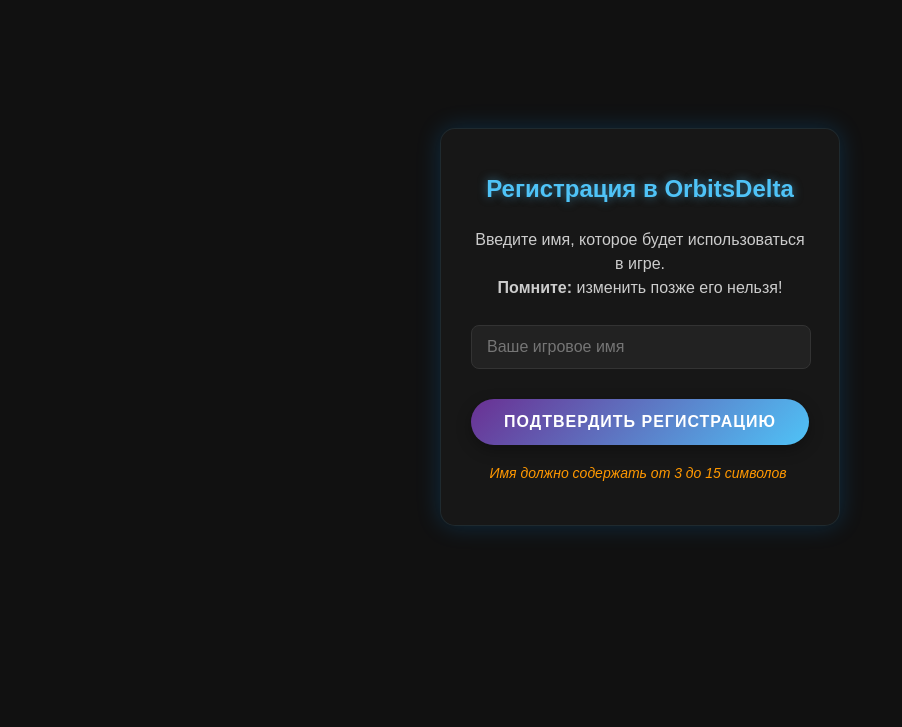
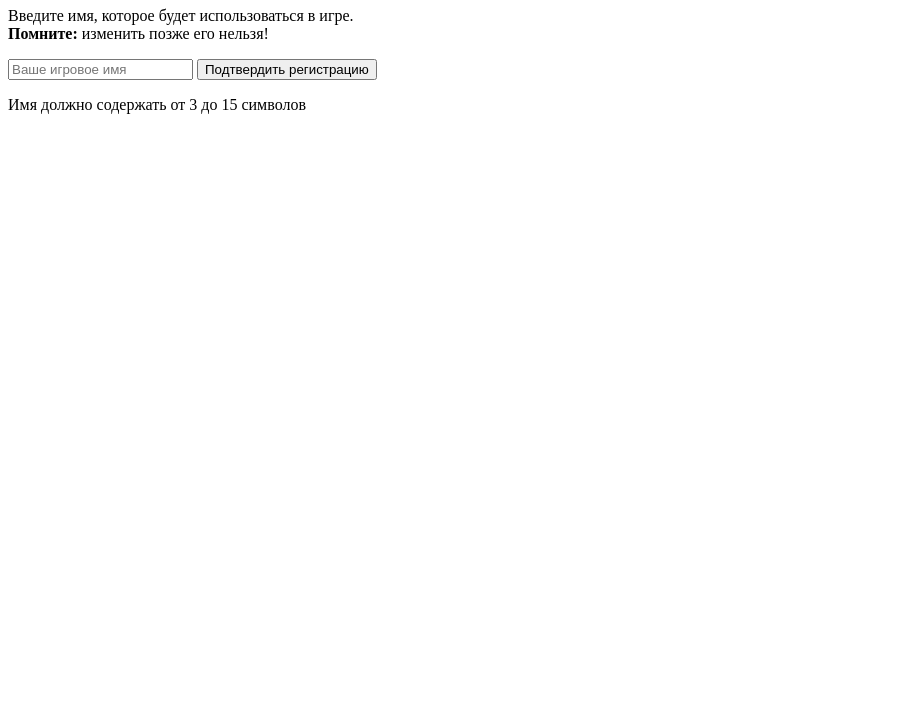
Before and after one commit to OrbitsDelta/Game, a plain HTML site: page Page1.html in a window 1280 px wide. Shown: the part 73-800 px from the top of the page, without its empty margins (0-902 px from the left). Drawn offline with Linux system fonts and the light colour scheme.

Commit message:
Update Page1.html

```diff
--- a/Page1.html
+++ b/Page1.html
@@ -7,121 +7,7 @@
     <meta name="apple-mobile-web-app-status-bar-style" content="black-translucent">
     <title>OrbitsDelta - Регистрация</title>
     <style>
-        :root {
-            --app-height: 100%;
-        }
-
-        html, body {
-            margin: 0;
-            padding: 0;
-            width: 100%;
-            height: var(--app-height);
-            overflow: hidden;
-            font-family: 'Arial', sans-serif;
-            background: #111;
-            color: #fff;
-        }
-
-        body {
-            display: flex;
-            justify-content: center;
-            align-items: center;
-            text-align: center;
-        }
-
-        .registration-container {
-            background: rgba(26, 26, 26, 0.8);
-            border-radius: 15px;
-            padding: 30px;
-            width: calc(100% - 40px);
-            max-width: 400px;
-            box-shadow: 0 0 25px rgba(0, 150, 255, 0.2);
-            border: 1px solid rgba(100, 200, 255, 0.1);
-            margin: 0 auto;
-            box-sizing: border-box;
-        }
-
-        h1 {
-            color: #4fc3f7;
-            margin-bottom: 25px;
-            font-size: 24px;
-            text-shadow: 0 0 10px rgba(79, 195, 247, 0.5);
-        }
-
-        .info-text {
-            color: #ccc;
-            margin-bottom: 25px;
-            line-height: 1.5;
-            font-size: 16px;
-        }
-
-        .input-field {
-            width: calc(100% - 30px);
-            padding: 12px 15px;
-            margin-bottom: 20px;
-            border: 1px solid #333;
-            border-radius: 8px;
-            background: #222;
-            color: #fff;
-            font-size: 16px;
-            transition: all 0.3s;
-        }
-
-        .input-field:focus {
-            outline: none;
-            border-color: #4fc3f7;
-            box-shadow: 0 0 10px rgba(79, 195, 247, 0.5);
-        }
-
-        .submit-btn {
-            background: linear-gradient(135deg, #6a3093 0%, #4fc3f7 100%);
-            color: white;
-            border: none;
-            padding: 14px 30px;
-            font-size: 16px;
-            border-radius: 50px;
-            cursor: pointer;
-            transition: all 0.3s;
-            width: 100%;
-            font-weight: bold;
-            text-transform: uppercase;
-            letter-spacing: 1px;
-            margin-top: 10px;
-            box-shadow: 0 5px 15px rgba(0, 0, 0, 0.3);
-        }
-
-        .submit-btn:hover {
-            transform: translateY(-3px);
-            box-shadow: 0 8px 20px rgba(79, 195, 247, 0.4);
-        }
-
-        .submit-btn:active {
-            transform: translateY(1px);
-        }
-
-        .warning {
-            color: #ff9800;
-            font-size: 14px;
-            margin-top: 20px;
-            font-style: italic;
-        }
-
-        @media (max-width: 480px) {
-            .registration-container {
-                padding: 20px;
-                border-radius: 0;
-                width: 100%;
-                max-width: none;
-                height: var(--app-height);
-                display: flex;
-                flex-direction: column;
-                justify-content: center;
-            }
-
-            h1 {
-                font-size: 20px;
-            }
-        }
+        /* ... (ваши существующие стили остаются без изменений) ... */
     </style>
 </head>
 <body>
@@ -156,6 +42,17 @@
         window.addEventListener('resize', setAppHeight);
         setAppHeight();
 
+        // Инициализация Telegram WebApp
+        function initTelegramWebApp() {
+            const tg = window.Telegram?.WebApp;
+            if (tg) {
+                tg.expand();
+                tg.enableClosingConfirmation();
+                return tg;
+            }
+            return null;
+        }
+
         // Запрет масштабирования на iOS
         document.addEventListener('gesturestart', function(e) {
             e.preventDefault();
@@ -165,7 +62,7 @@
         document.getElementById('regForm').addEventListener('submit', function(e) {
             e.preventDefault();
             const name = document.getElementById('name').value.trim();
-            const tg = window.Telegram?.WebApp;
+            const tg = initTelegramWebApp();
 
             if (name.length < 3 || name.length > 15) {
                 alert('Имя должно содержать от 3 до 15 символов');
@@ -175,29 +72,26 @@
             // Сохраняем имя в localStorage
             localStorage.setItem('playerName', name);
 
-            // Если это Telegram WebApp - отправляем данные в бота и закрываем WebApp
             if (tg) {
                 tg.sendData(JSON.stringify({
                     action: 'register',
                     name: name
                 }));
                 tg.close();
-            }
-            // Если обычный браузер - перенаправляем в игру
-            else {
+            } else {
                 window.location.href = 'game.html?name=' + encodeURIComponent(name) + '&t=' + Date.now();
             }
         });
 
-        // При загрузке страницы
+        // Инициализация при загрузке
         document.addEventListener('DOMContentLoaded', function() {
-            // Очистка параметров URL
+            initTelegramWebApp();
+
             if (window.location.search.includes('logout')) {
                 history.replaceState(null, null, window.location.pathname);
                 localStorage.removeItem('playerName');
             }
 
-            // Проверка имени только при чистом открытии
             if (!window.location.search && localStorage.getItem('playerName')) {
                 window.location.href = 'game.html?name=' + encodeURIComponent(localStorage.getItem('playerName'));
             }
```
